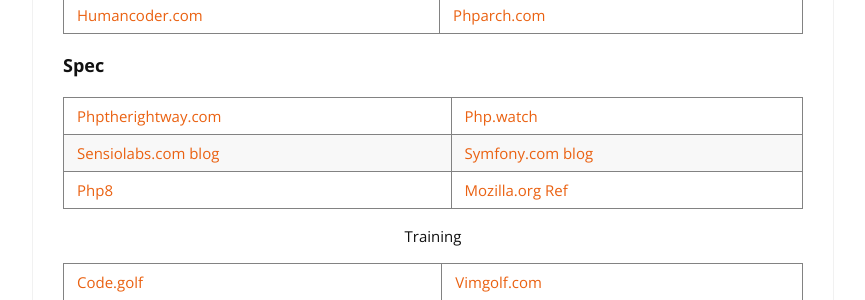
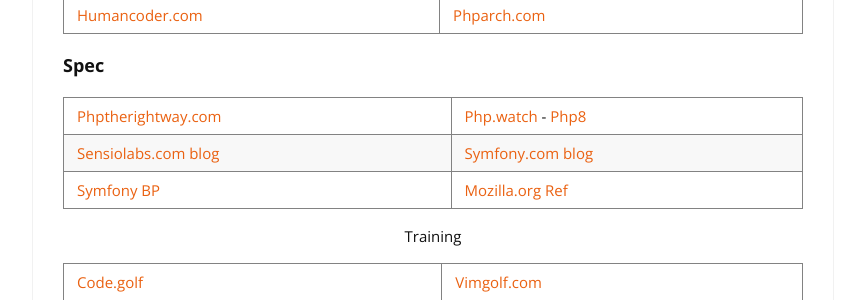
Before and after one commit to cylmat/cylmat.github.io, a Jekyll site: the page built from _pages/USEFUL.md, in a window 1280 px wide and 900 px high, scrolled down 447 px. Shown: the part 154-454 px from the top of the window, without its empty margins (207-1072 px from the left). Built offline with Jekyll 4.4.1, drawn with Linux system fonts in a browser that asks for light colours; nearby versions of some CDN libraries.

Commit message:
Update USEFUL.md

```diff
--- a/_pages/USEFUL.md
+++ b/_pages/USEFUL.md
@@ -22,9 +22,9 @@
 
 ### Spec
 
-|[Phptherightway.com](https://phptherightway.com)|[Php.watch](https://php.watch/versions)|
+|[Phptherightway.com](https://phptherightway.com)|[Php.watch](https://php.watch/versions) - [Php8](https://www.php.net/releases/8.0/en.php)|
 |[Sensiolabs.com blog](https://blog.sensiolabs.com)|[Symfony.com blog](https://symfony.com/blog)|
-|[Php8](https://www.php.net/releases/8.0/en.php)|[Mozilla.org Ref](https://developer.mozilla.org/fr/docs/Web)|
+|[Symfony BP](https://symfony.com/doc/current/best_practices.html)|[Mozilla.org Ref](https://developer.mozilla.org/fr/docs/Web)|
 
 <center>Training</center>
 
@@ -33,7 +33,7 @@
 |[Hackerrank.com](https://www.hackerrank.com)|[Leetcode.com](https://leetcode.com/explore)|
 
 |[Root-me.org](https://www.root-me.org)|[Tryhackme.com](https://tryhackme.com)|
-|[Portswigger.net](https://portswigger.net/web-security)||
+|[Portswigger.net](https://portswigger.net/web-security)|
 
 - [Google](https://developers.google.com/learn) - Tutorialspoint ([big](https://www.tutorialspoint.com/big_data_tutorials.htm) - [db](https://www.tutorialspoint.com/database_tutorials.htm) - [man](https://www.tutorialspoint.com/management_tutorials.htm) - [ops](https://www.tutorialspoint.com/devops_tutorials.htm) - [prog](https://www.tutorialspoint.com/computer_programming_tutorials.htm) - [web](https://www.tutorialspoint.com/web_development_tutorials.htm)) - [W3](https://www.w3.org) - [W3schools](https://www.w3schools.com)
 
```
